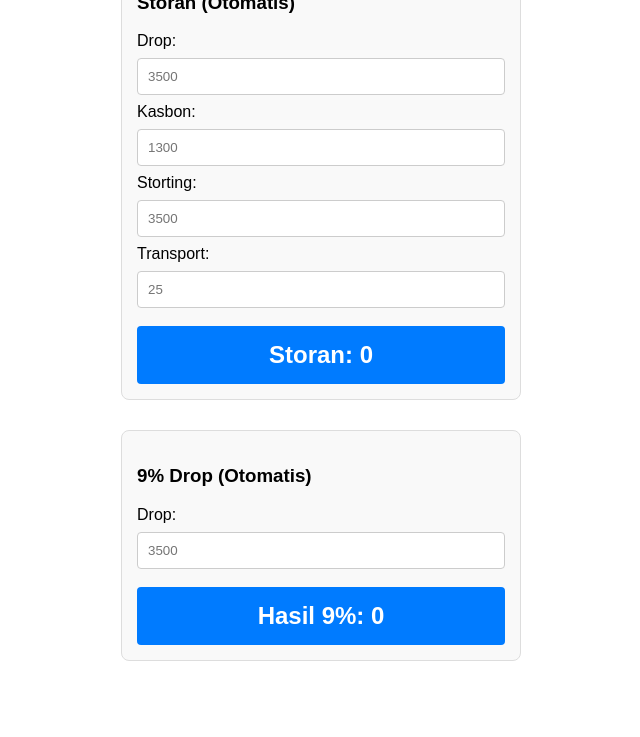
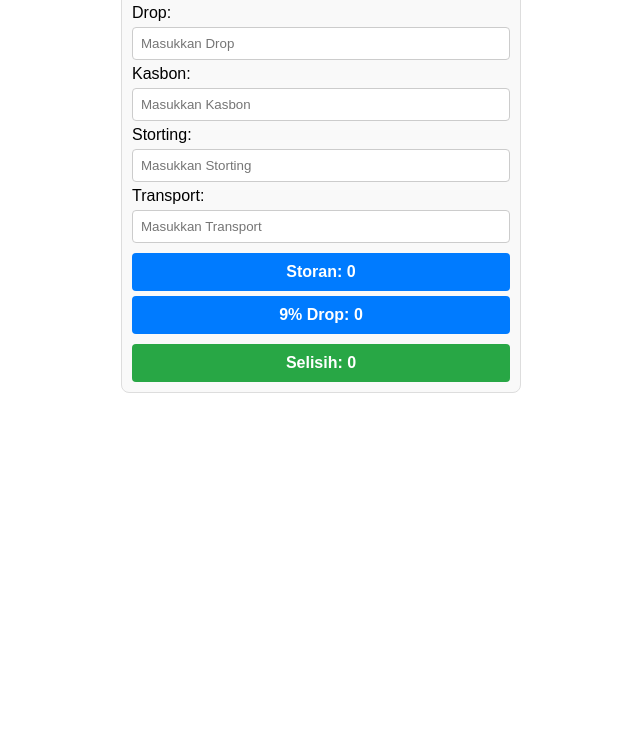
Before and after one commit to faisalbolenk/Kalkulator-storan, a plain HTML site: page index.html in a window 1280 px wide. Shown: the part 63-800 px from the top of the page, without its empty margins (319-959 px from the left). Drawn offline with Linux system fonts and the light colour scheme.

Commit message:
Update index.html

```diff
--- a/index.html
+++ b/index.html
@@ -3,53 +3,52 @@
 <head>
     <meta charset="UTF-8">
     <meta name="viewport" content="width=device-width, initial-scale=1.0">
-    <title>Kalkulator Otomatis</title>
+    <title>Kalkulator Storan</title>
     <style>
-        body { font-family: sans-serif; padding: 20px; max-width: 400px; margin: auto; }
-        input { width: 100%; padding: 10px; margin: 8px 0; border: 1px solid #ccc; border-radius: 4px; box-sizing: border-box; }
-        .section { margin-bottom: 30px; padding: 15px; border: 1px solid #ddd; border-radius: 8px; background: #f9f9f9; }
-        .result { margin-top: 10px; padding: 15px; background-color: #007bff; color: white; text-align: center; font-size: 1.5em; font-weight: bold; border-radius: 4px; }
+        body { font-family: sans-serif; padding: 15px; max-width: 400px; margin: auto; }
+        .section { padding: 10px; border: 1px solid #ddd; border-radius: 8px; background: #f9f9f9; }
+        input { width: 100%; padding: 8px; margin: 5px 0; border: 1px solid #ccc; border-radius: 4px; box-sizing: border-box; }
+        .result { padding: 10px; margin-top: 5px; background-color: #007bff; color: white; text-align: center; font-weight: bold; border-radius: 4px; }
+        .final { background-color: #28a745; margin-top: 10px; }
     </style>
 </head>
 <body>
 
     <div class="section">
-        <h3>Storan (Otomatis)</h3>
+        <h3 style="margin-top:0">Kalkulator Storan</h3>
         <label>Drop:</label>
-        <input type="number" id="drop1" oninput="hitung()" placeholder="3500">
+        <input type="number" id="drop" oninput="hitung()" placeholder="Masukkan Drop">
         <label>Kasbon:</label>
-        <input type="number" id="kasbon" oninput="hitung()" placeholder="1300">
+        <input type="number" id="kasbon" oninput="hitung()" placeholder="Masukkan Kasbon">
         <label>Storting:</label>
-        <input type="number" id="storting" oninput="hitung()" placeholder="3500">
+        <input type="number" id="storting" oninput="hitung()" placeholder="Masukkan Storting">
         <label>Transport:</label>
-        <input type="number" id="transport" oninput="hitung()" placeholder="25">
+        <input type="number" id="transport" oninput="hitung()" placeholder="Masukkan Transport">
 
         <div class="result" id="hasilStoran">Storan: 0</div>
-    </div>
-
-    <div class="section">
-        <h3>9% Drop (Otomatis)</h3>
-        <label>Drop:</label>
-        <input type="number" id="drop2" oninput="hitungPersen()" placeholder="3500">
-
-        <div class="result" id="hasilPersen">Hasil 9%: 0</div>
+        <div class="result" id="hasil9persen">9% Drop: 0</div>
+        <div class="result final" id="hasilSelisih">Selisih: 0</div>
     </div>
 
     <script>
         function hitung() {
-            let drop = parseFloat(document.getElementById('drop1').value) || 0;
+            let drop = parseFloat(document.getElementById('drop').value) || 0;
             let kasbon = parseFloat(document.getElementById('kasbon').value) || 0;
             let storting = parseFloat(document.getElementById('storting').value) || 0;
             let transport = parseFloat(document.getElementById('transport').value) || 0;
 
-            let hasil = (drop * 0.20) + kasbon + storting - drop - transport;
-            document.getElementById('hasilStoran').innerText = "Storan: " + hasil.toLocaleString('id-ID');
-        }
+            // Hitung Storan
+            let storan = (drop * 0.20) + kasbon + storting - drop - transport;
 
-        function hitungPersen() {
-            let drop = parseFloat(document.getElementById('drop2').value) || 0;
-            let hasil = drop * 0.09;
-            document.getElementById('hasilPersen').innerText = "Hasil 9%: " + hasil.toLocaleString('id-ID');
+            // Hitung 9%
+            let persen9 = drop * 0.09;
+
+            // Hitung Selisih
+            let selisih = storan - persen9;
+
+            document.getElementById('hasilStoran').innerText = "Storan: " + storan.toLocaleString('id-ID');
+            document.getElementById('hasil9persen').innerText = "9% Drop: " + persen9.toLocaleString('id-ID');
+            document.getElementById('hasilSelisih').innerText = "Selisih: " + selisih.toLocaleString('id-ID');
         }
     </script>
 </body>
```
